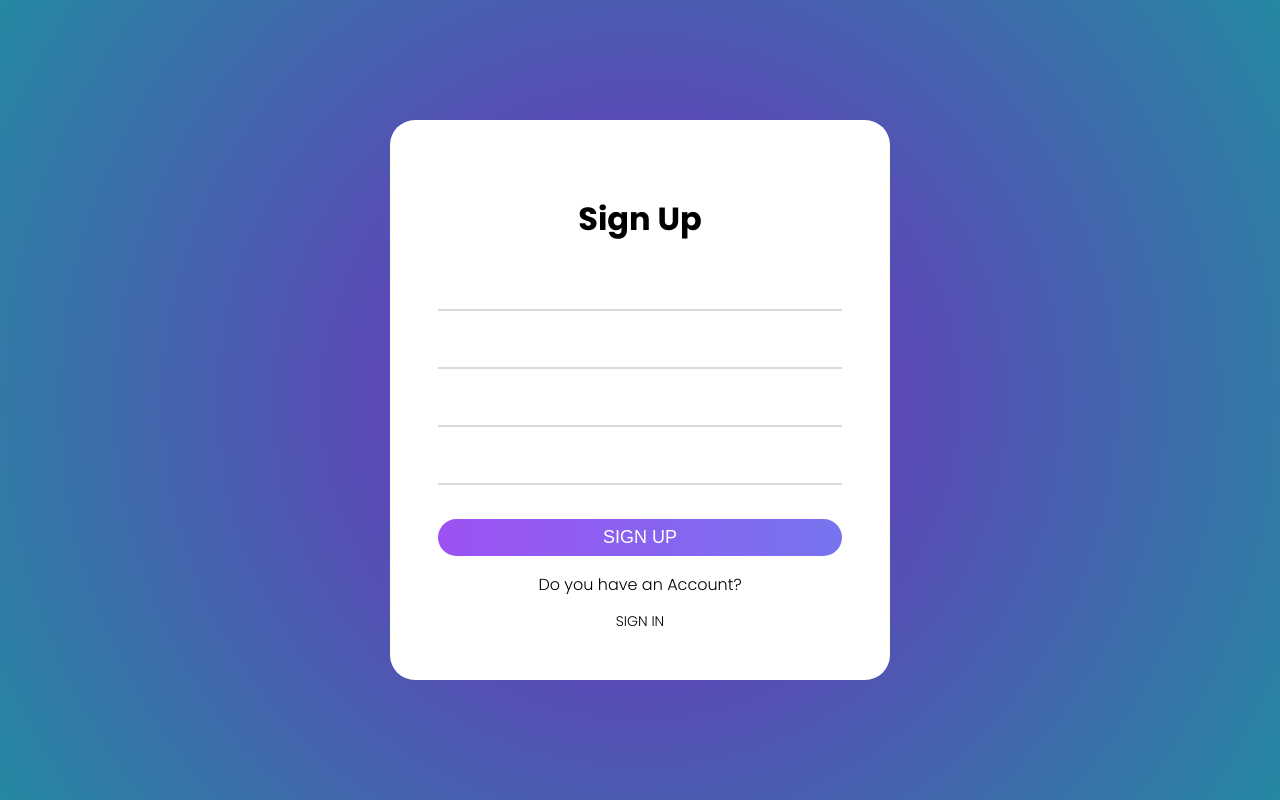
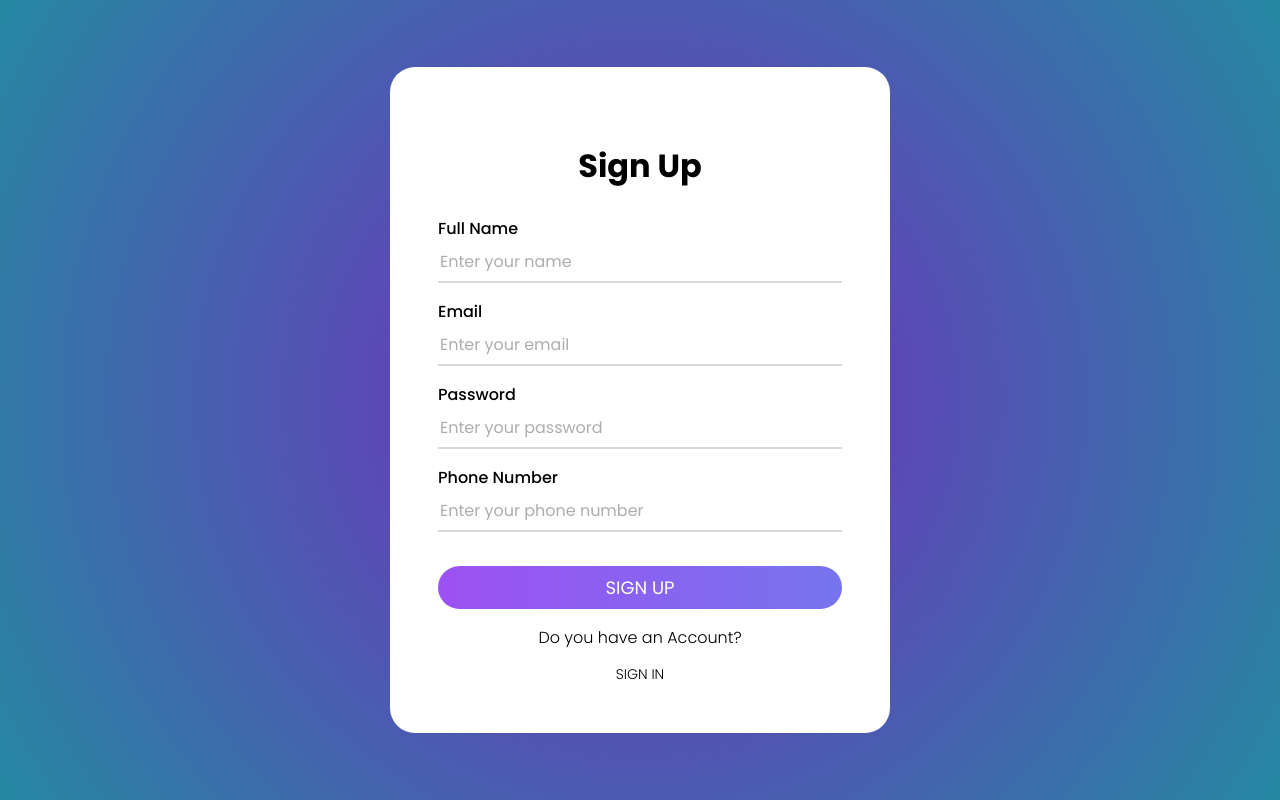
Before and after one commit to dv-script/cardDrag-ts, a React (Vite) app: page /signup in a window 1280 px wide. Built offline with nearby package versions, Linux system fonts and the light colour scheme.

Commit message:
fix: previous issues fixed

```diff
--- a/src/GlobalStyle.ts
+++ b/src/GlobalStyle.ts
@@ -12,7 +12,10 @@ export const GlobalStyle = createGlobalStyle`
     box-sizing: border-box;
     background: rgb(255,255,255);
     background: radial-gradient(circle, rgba(255,255,255,1) 0%, rgba(119,40,193,1) 0%, rgba(109,52,189,1) 12%, rgba(37,136,162,1) 100%);
-    font-family: "Poppins";
+
+    * {
+      font-family: "Poppins";
+    }
   }
 
   p {
--- a/src/pages/Auth/Login/index.tsx
+++ b/src/pages/Auth/Login/index.tsx
@@ -10,18 +10,23 @@ import LoginChangeSign from "../components/LoginChangeSign";
 export default function Login() {
   return (
     <LoginForm title='Login'>
+
       <Styled.LoginInputContent>
+
         <Input
-          labelContent="Username"
-          inputPlaceHolder="Type your username"
+          label="Username"
+          placeholder="Type your username"
+          type="text"
         />
+
         <Input
-          labelContent="Password"
-          inputPlaceHolder="Type your password"
+          label="Password"
+          placeholder="Type your password"
+          type="password"
+
         />
+
       </Styled.LoginInputContent>
-
-
 
       <Styled.LoginForgotYourPassword>
         Forgot password?
--- a/src/pages/Auth/SignUp/index.tsx
+++ b/src/pages/Auth/SignUp/index.tsx
@@ -10,23 +10,27 @@ export default function SignUp() {
         <LoginForm title="Sign Up">
 
             <Input
-                labelContent="Full Name"
-                inputPlaceHolder="Enter your name"
+                label="Full Name"
+                placeholder="Enter your name"
+                type="text"
             />
 
             <Input
-                labelContent="Email"
-                inputPlaceHolder="Enter your email"
+                label="Email"
+                placeholder="Enter your email"
+                type="email"
             />
 
             <Input
-                labelContent="Password"
-                inputPlaceHolder="Enter your password"
+                label="Password"
+                placeholder="Enter your password"
+                type="password"
             />
 
             <Input
-                labelContent="Phone Number"
-                inputPlaceHolder="Enter your phone number"
+                label="Phone Number"
+                placeholder="Enter your phone number"
+                type="phone"
             />
 
             <LoginSubmit>Sign Up</LoginSubmit>
```
